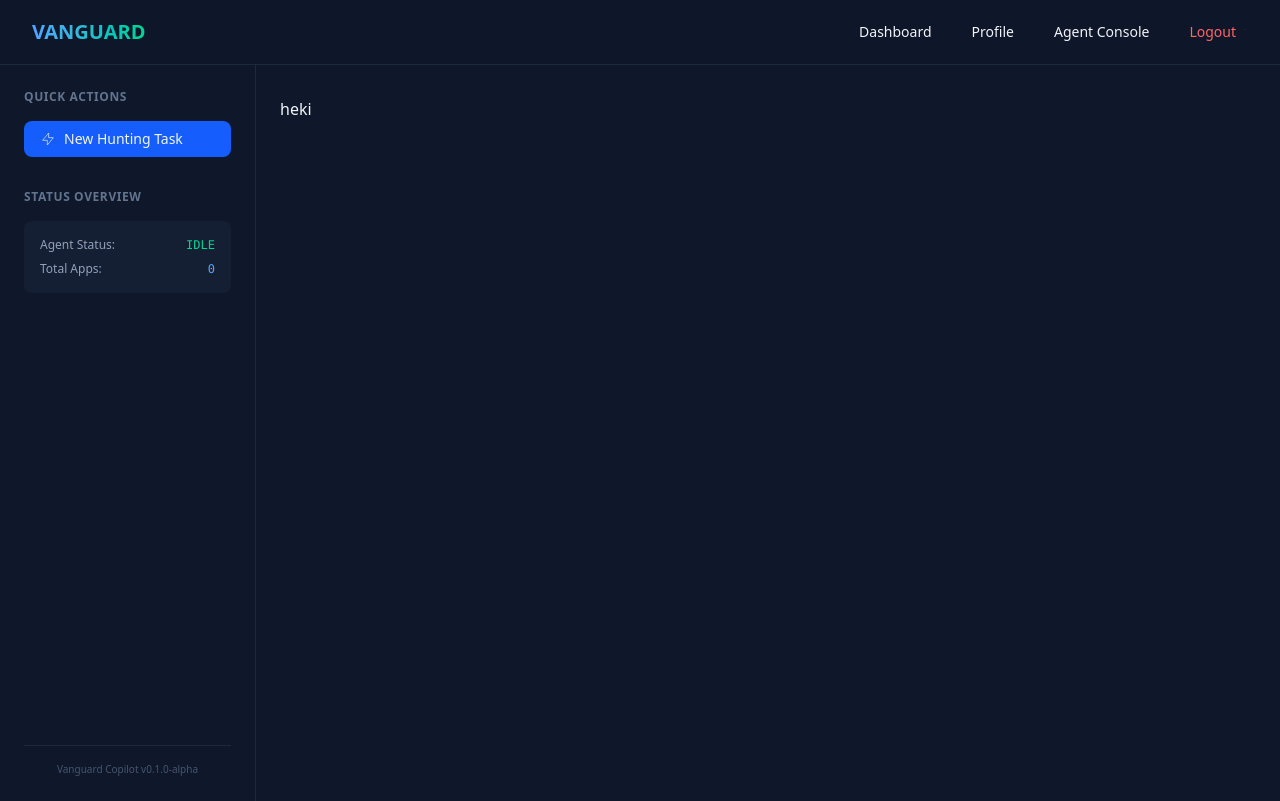
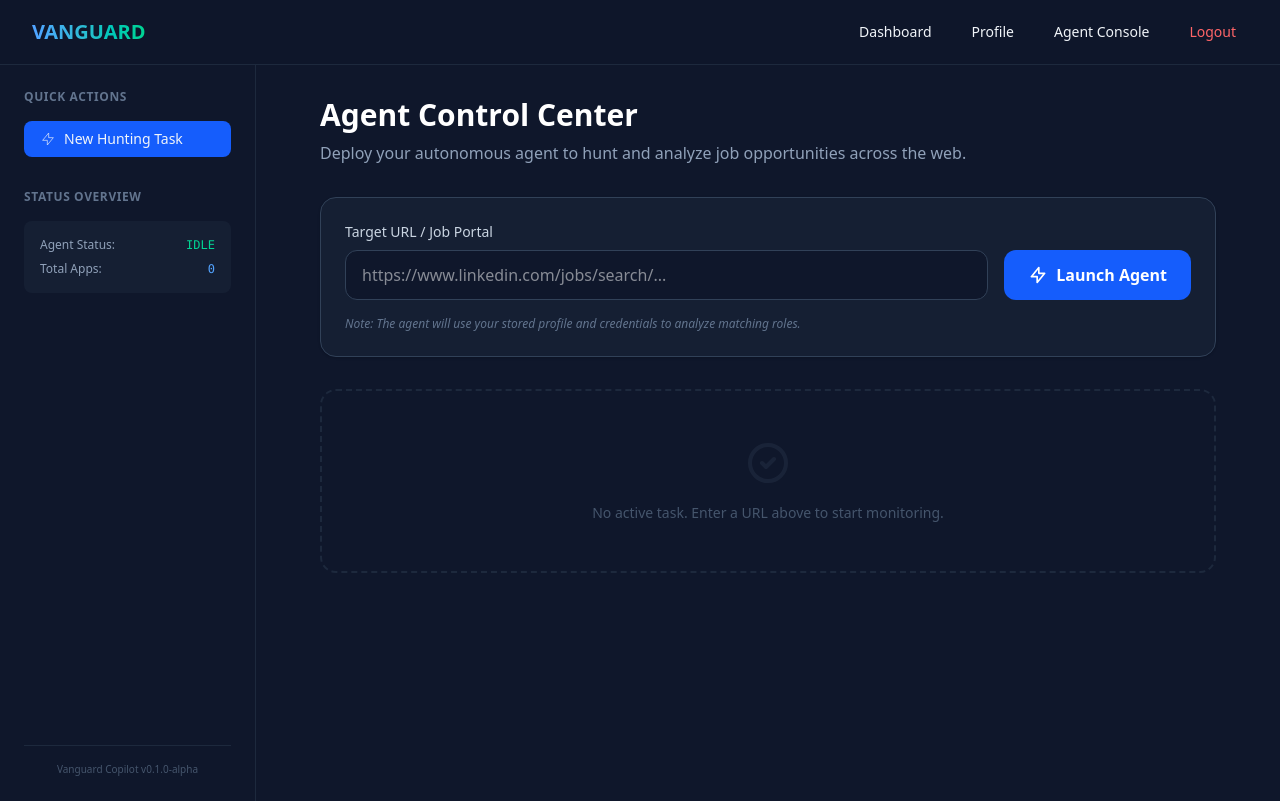
Before and after one commit to RizkiRdm/vanguard-ai-jobHunting, a FastAPI app: page /agent/ in a window 1280 px wide. Run offline with FastAPI, Linux system fonts and the light colour scheme; parts of the project's set-up code (start-up, migrations or seed data) failed here and were passed over.

Commit message:
feat(agent): implement real-time activity monitoring with HTMX polling" -m "Added log fragment templates, auto-refreshing status badges with OOB swap, and background task integration for agent execution

```diff
--- a/templates/pages/agent.html
+++ b/templates/pages/agent.html
@@ -1,5 +1,50 @@
-{% extends 'base.html' %}
+{% extends "base.html" %}
 
-{%block content%}
-<p>heki</p>
-{%endblock%}
+{% block content %}
+<div class="max-w-4xl mx-auto">
+    <!-- Header Section -->
+    <div class="mb-8">
+        <h1 class="text-3xl font-bold text-white mb-2">Agent Control Center</h1>
+        <p class="text-slate-400">Deploy your autonomous agent to hunt and analyze job opportunities across the web.</p>
+    </div>
+
+    <!-- Input Card -->
+    <div class="bg-slate-800/50 border border-slate-700 rounded-2xl p-6 mb-8 shadow-sm">
+        <form hx-post="/agent/task/start" hx-target="#monitoring-area" hx-indicator="#global-loader" class="space-y-4">
+            <div>
+                <label for="target_url" class="block text-sm font-medium text-slate-300 mb-2">Target URL / Job
+                    Portal</label>
+                <div class="flex flex-col md:flex-row gap-4">
+                    <input type="url" id="target_url" name="target_url" required
+                        placeholder="https://www.linkedin.com/jobs/search/..."
+                        class="flex-1 bg-slate-900 border border-slate-700 rounded-xl px-4 py-3 text-white focus:ring-2 focus:ring-blue-500 focus:border-transparent transition outline-none">
+
+                    <button type="submit"
+                        class="bg-blue-600 hover:bg-blue-700 text-white px-6 py-3 rounded-xl font-bold transition flex items-center space-x-2">
+                        <svg class="w-5 h-5" fill="none" stroke="currentColor" viewBox="0 0 24 24">
+                            <path stroke-linecap="round" stroke-linejoin="round" stroke-width="2"
+                                d="M13 10V3L4 14h7v7l9-11h-7z" />
+                        </svg>
+                        <span>Launch Agent</span>
+                    </button>
+                </div>
+            </div>
+            <p class="text-xs text-slate-500 italic">
+                Note: The agent will use your stored profile and credentials to analyze matching roles.
+            </p>
+        </form>
+    </div>
+
+    <!-- Monitoring Area (Where the HTMX fragment will be injected) -->
+    <div id="monitoring-area" class="min-h-[100px]">
+        <div
+            class="flex flex-col items-center justify-center p-12 border-2 border-dashed border-slate-800 rounded-2xl text-slate-600">
+            <svg class="w-12 h-12 mb-4 opacity-20" fill="none" stroke="currentColor" viewBox="0 0 24 24">
+                <path stroke-linecap="round" stroke-linejoin="round" stroke-width="2"
+                    d="M9 12l2 2 4-4m6 2a9 9 0 11-18 0 9 9 0 0118 0z" />
+            </svg>
+            <p class="text-sm">No active task. Enter a URL above to start monitoring.</p>
+        </div>
+    </div>
+</div>
+{% endblock %}
```
Also changed, not shown: templates/components/log_item.html (added, +48 -0 lines).
